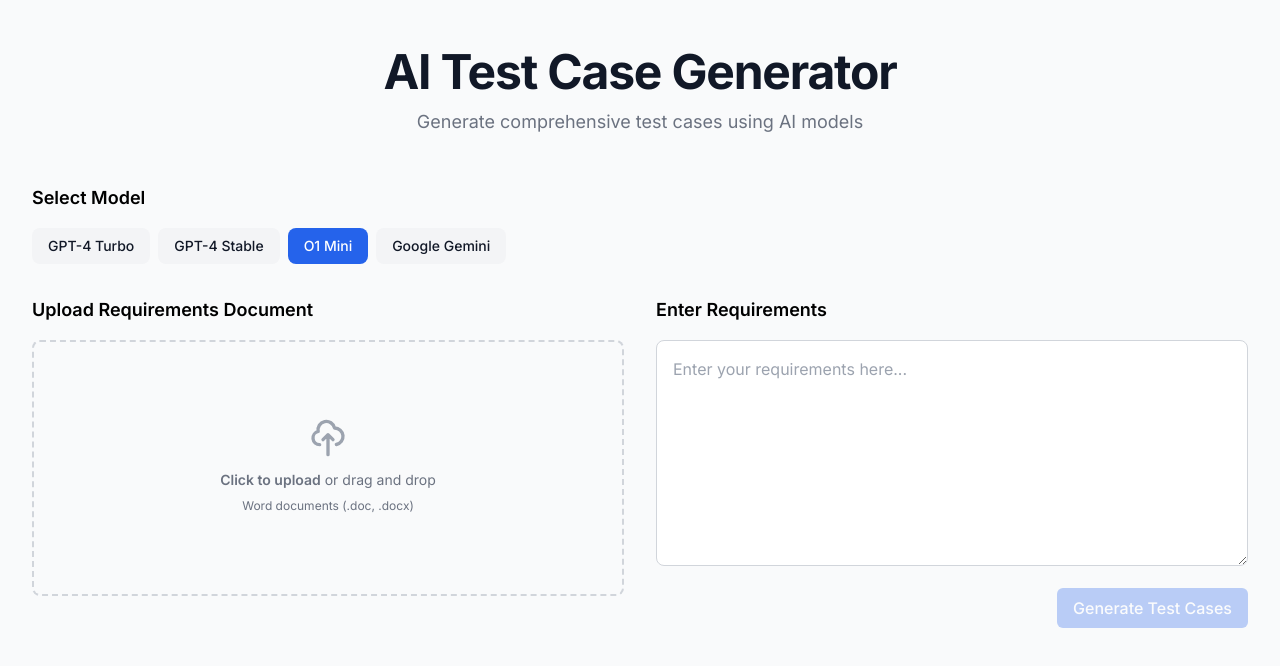
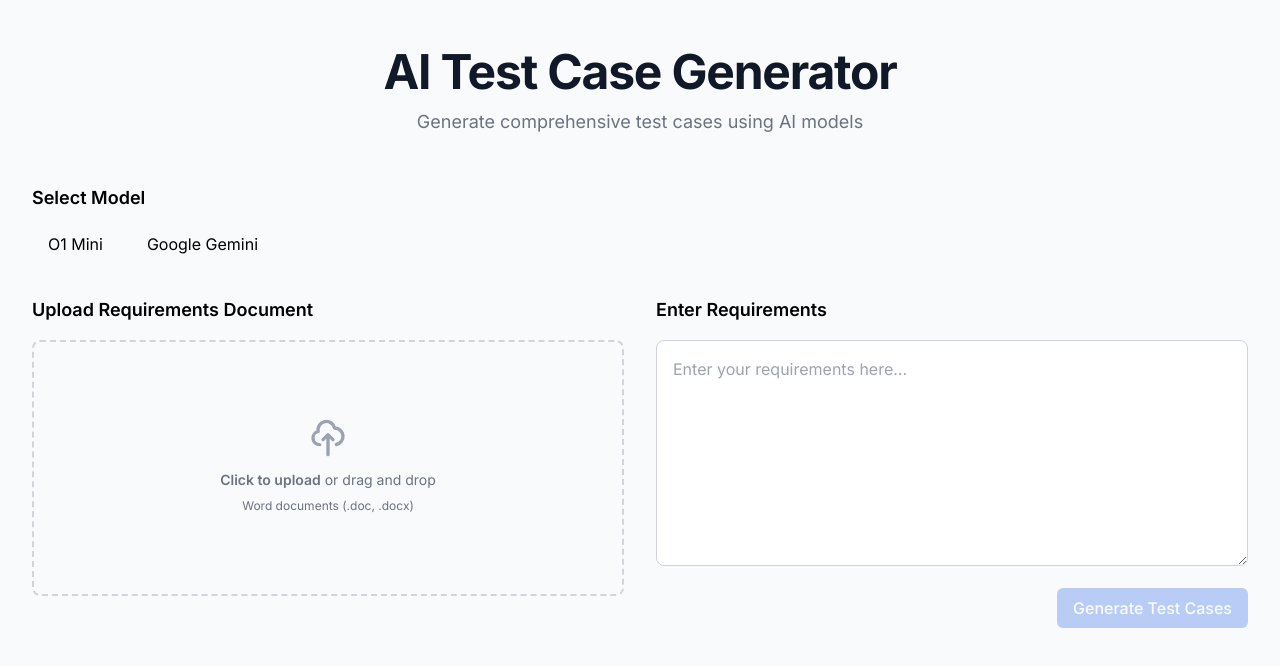
Before and after one commit to ronaldbusque/TestCaseGeneratorApp, a Next.js app: page / in a window 1280 px wide. Shown: the top 666 px of the page. Built offline with nearby package versions, Linux system fonts and the light colour scheme.

Commit message:
refactor: remove GPT-4 models from frontend

```diff
--- a/src/components/ModelSelector.tsx
+++ b/src/components/ModelSelector.tsx
@@ -1,50 +1,36 @@
 'use client';
 
-import { useState } from 'react';
 import { AIModel } from '@/lib/types';
-import { cn } from '@/lib/utils';
 
-interface ModelSelectorProps {
-  onModelSelect: (model: AIModel) => void;
-}
+const models = [
+  {
+    id: 'O1-Mini' as AIModel,
+    name: 'O1 Mini',
+    description: 'Fast and efficient test case generation',
+    isAvailable: true,
+  },
+  {
+    id: 'Gemini' as AIModel,
+    name: 'Google Gemini',
+    description: 'Advanced test case generation with Google AI',
+    isAvailable: true,
+  },
+];
 
-export function ModelSelector({ onModelSelect }: ModelSelectorProps) {
-  const [selectedModel, setSelectedModel] = useState<AIModel>('O1-Mini');
-
-  const modelOptions = [
-    { id: 'GPT-4-Turbo', name: 'GPT-4 Turbo', isAvailable: true },
-    { id: 'GPT-4-Stable', name: 'GPT-4 Stable', isAvailable: true },
-    { id: 'O1-Mini', name: 'O1 Mini', isAvailable: true },
-    {
-      id: 'Gemini-2.0-Flash-Thinking-Exp-01-21',
-      name: 'Google Gemini',
-      isAvailable: true
-    },
-  ] as const;
-
-  const handleModelSelect = (model: AIModel) => {
-    setSelectedModel(model);
-    onModelSelect(model);
-  };
-
+export const ModelSelector = ({ onModelSelect }: { onModelSelect: (model: AIModel) => void }) => {
   return (
-    <div className="flex flex-col space-y-4">
+    <div className="space-y-3">
       <h2 className="text-lg font-semibold">Select Model</h2>
-      <div className="flex flex-wrap gap-2">
-        {modelOptions.map((model) => (
+      <div className="flex flex-wrap gap-3">
+        {models.map((model) => (
           <button
             key={model.id}
-            onClick={() => handleModelSelect(model.id)}
-            disabled={!model.isAvailable}
-            className={cn(
-              'rounded-lg px-4 py-2 text-sm font-medium transition-colors',
-              'focus:outline-none focus:ring-2 focus:ring-blue-500 focus:ring-offset-2',
-              {
-                'bg-blue-600 text-white': selectedModel === model.id && model.isAvailable,
-                'bg-gray-100 text-gray-900': selectedModel !== model.id && model.isAvailable,
-                'cursor-not-allowed bg-gray-100 text-gray-400': !model.isAvailable,
-              }
-            )}
+            onClick={() => onModelSelect(model.id)}
+            className={`px-4 py-2 rounded-lg transition-colors ${
+              model.isAvailable
+                ? 'hover:bg-blue-50 focus:outline-none focus:ring-2 focus:ring-blue-500 focus:ring-offset-2'
+                : 'opacity-50 cursor-not-allowed'
+            }`}
           >
             {model.name}
           </button>
@@ -52,4 +38,4 @@
       </div>
     </div>
   );
-}
+};
--- a/src/lib/types/index.ts
+++ b/src/lib/types/index.ts
@@ -1,4 +1,4 @@
-export type AIModel = 'O1-Mini' | 'GPT-4-Turbo' | 'GPT-4-Stable' | 'Gemini';
+export type AIModel = 'O1-Mini' | 'Gemini';
 
 export type ModelType =
   | 'gpt-4'
```
